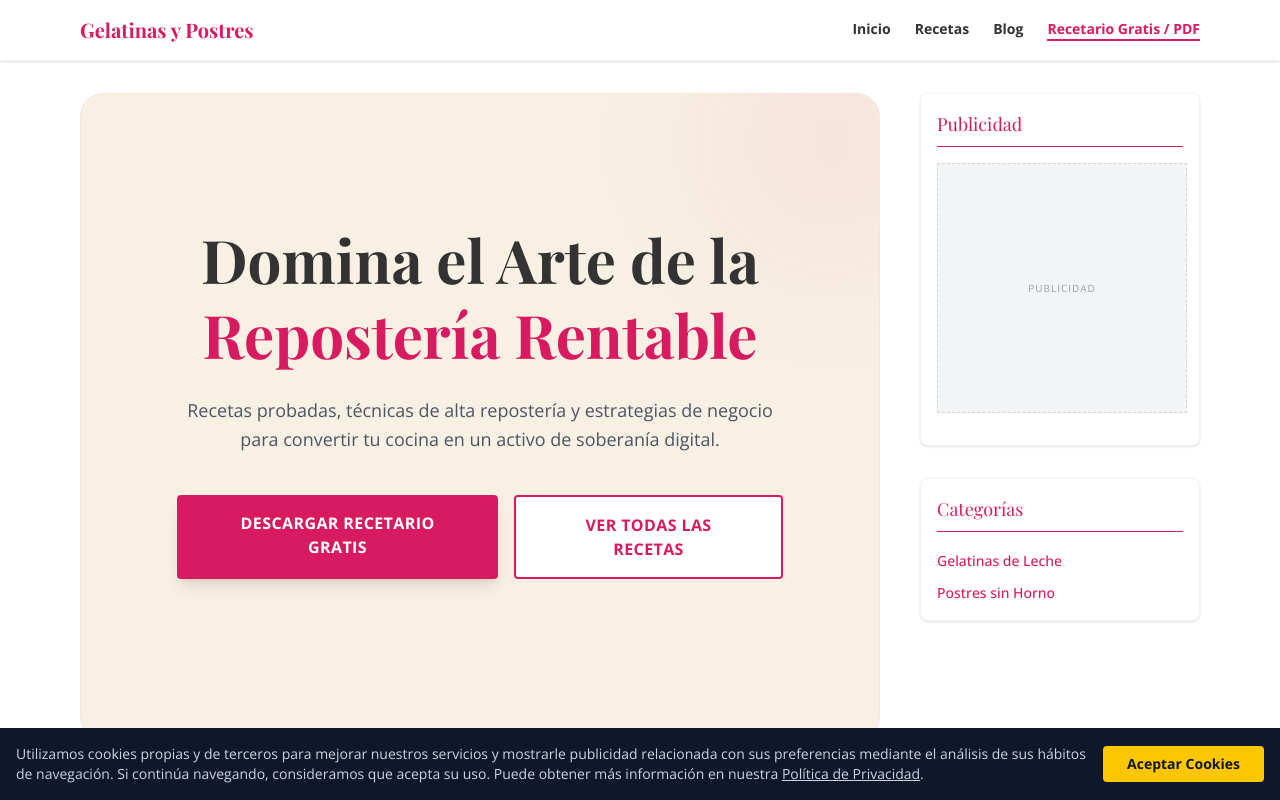
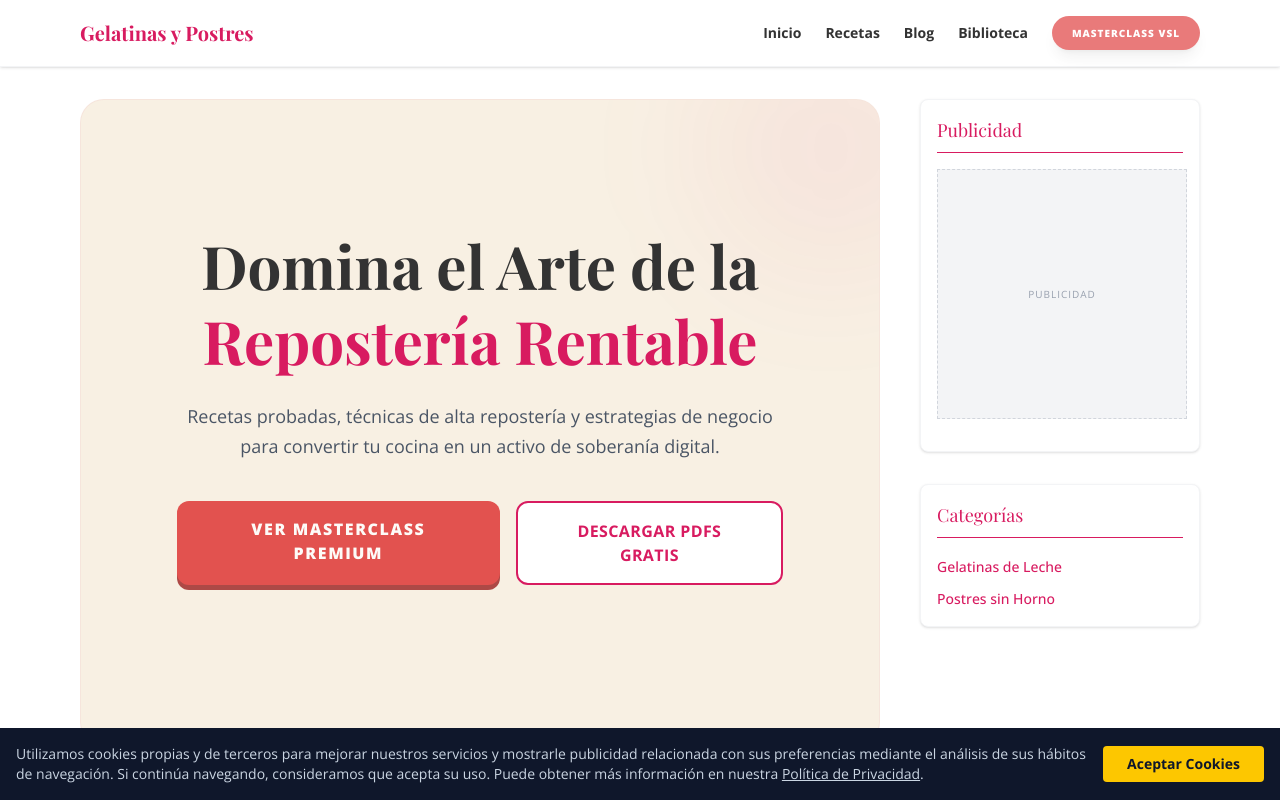
Before and after one commit to hilariotapiamarcosantonio-maker/granja-master, a Next.js app: page / in a window 1280 px wide. Shown: the top 800 px of the page. Built offline with nearby package versions, Linux system fonts and the light colour scheme; a web font is replaced by a local one.

Commit message:
🔗 Fix: Enlazado global del embudo y enlaces legales AdSense

```diff
--- a/src/app/layout.tsx
+++ b/src/app/layout.tsx
@@ -37,11 +37,14 @@ export default function RootLayout({
     <Link href="/" className="font-heading text-xl font-bold text-brand-primary">
       Gelatinas y Postres
     </Link>
-    <nav className="flex gap-6 text-sm font-bold text-brand-text">
+    <nav className="flex items-center gap-6 text-sm font-bold text-brand-text">
       <Link href="/" className="hover:text-brand-primary transition-colors">Inicio</Link>
       <Link href="/recetas" className="hover:text-brand-primary transition-colors">Recetas</Link>
       <Link href="/blog" className="hover:text-brand-primary transition-colors">Blog</Link>
-      <Link href="/recetario" className="text-brand-primary border-b-2 border-brand-primary hover:text-brand-accent transition-colors">Recetario Gratis / PDF</Link>
+      <Link href="/biblioteca" className="hover:text-brand-primary transition-colors">Biblioteca</Link>
+      <Link href="/masterclass" className="bg-[#DC2626] text-white px-5 py-2.5 rounded-full font-black uppercase tracking-widest text-[10px] shadow-lg hover:scale-105 transition-all animate-pulse">
+        Masterclass VSL
+      </Link>
     </nav>
   </div>
 </header>
@@ -73,8 +76,8 @@ export default function RootLayout({
         <p className="text-white/80 font-base text-sm leading-relaxed">
           Recetas, ideas y recursos para preparar, compartir y vender desde casa.
         </p>
-        <Link href="/recetario" className="inline-block bg-white text-brand-primary font-bold text-xs uppercase tracking-wider px-6 py-3 rounded-full shadow hover:bg-brand-surface transition-colors">
-          Ver Recetario Gratis
+        <Link href="/biblioteca" className="inline-block bg-white text-brand-primary font-bold text-xs uppercase tracking-wider px-6 py-3 rounded-full shadow hover:bg-brand-surface transition-colors">
+          Descargar PDFs Gratis
         </Link>
       </div>
 
@@ -85,18 +88,16 @@ export default function RootLayout({
           <li><Link href="/" className="hover:text-brand-accent transition-colors">Inicio</Link></li>
           <li><Link href="/recetas" className="hover:text-brand-accent transition-colors">Recetas</Link></li>
           <li><Link href="/blog" className="hover:text-brand-accent transition-colors">Blog</Link></li>
-          <li><Link href="/recetario" className="hover:text-brand-accent transition-colors">Recetario Gratis / PDF</Link></li>
+          <li><Link href="/biblioteca" className="hover:text-brand-accent transition-colors">Biblioteca (PDFs)</Link></li>
         </ul>
       </div>
 
-      {/* Columna 3: Explora (Categorías) */}
+      {/* Columna 3: Legal */}
       <div>
-        <h4 className="font-bold text-white mb-6 uppercase tracking-widest text-sm">Explora</h4>
+        <h4 className="font-bold text-white mb-6 uppercase tracking-widest text-sm">Legal</h4>
         <ul className="space-y-4 text-sm text-white/80 font-base">
-          <li><Link href="/categoria/recetas-faciles" className="hover:text-brand-accent transition-colors">Recetas Fáciles</Link></li>
-          <li><Link href="/categoria/postres-para-vender" className="hover:text-brand-accent transition-colors">Postres para Vender</Link></li>
-          <li><Link href="/categoria/inspiracion" className="hover:text-brand-accent transition-colors">Inspiración</Link></li>
-          <li><Link href="/categoria/guias" className="hover:text-brand-accent transition-colors">Guías</Link></li>
+          <li><Link href="/politica-de-privacidad" className="hover:text-brand-accent transition-colors">Política de Privacidad</Link></li>
+          <li><Link href="/terminos-y-condiciones" className="hover:text-brand-accent transition-colors">Términos y Condiciones</Link></li>
         </ul>
       </div>
 
--- a/src/app/page.tsx
+++ b/src/app/page.tsx
@@ -23,11 +23,11 @@ export default async function Home() {
             Recetas probadas, técnicas de alta repostería y estrategias de negocio para convertir tu cocina en un activo de soberanía digital.
           </p>
           <div className="flex flex-col sm:flex-row justify-center gap-4 pt-4">
-            <Link href="/recetario" className="bg-brand-primary text-white font-bold uppercase tracking-wide px-8 py-4 rounded shadow-lg hover:bg-brand-accent transition-all">
-              Descargar Recetario Gratis
+            <Link href="/masterclass" className="bg-[#DC2626] text-white font-black uppercase tracking-widest px-8 py-4 rounded-xl shadow-[0_5px_0_#991b1b] hover:translate-y-1 hover:shadow-[0_2px_0_#991b1b] transition-all animate-pulse">
+              Ver Masterclass Premium
             </Link>
-            <Link href="/recetas" className="bg-white text-brand-primary border-2 border-brand-primary font-bold uppercase tracking-wide px-8 py-4 rounded hover:bg-brand-surface transition-all">
-              Ver Todas las Recetas
+            <Link href="/biblioteca" className="bg-white text-brand-primary border-2 border-brand-primary font-bold uppercase tracking-wide px-8 py-4 rounded-xl hover:bg-brand-surface transition-all">
+              Descargar PDFs Gratis
             </Link>
           </div>
         </div>
@@ -160,8 +160,8 @@ export default async function Home() {
         <p className="text-white/80 font-base max-w-xl mx-auto">
           Descarga nuestra guía maestra y descubre cómo logramos texturas perfectas y un negocio rentable.
         </p>
-        <Link href="/recetario" className="inline-block bg-brand-accent text-brand-text font-bold uppercase tracking-widest px-8 py-3.5 rounded-full hover:shadow-lg transition-all active:scale-95">
-          Acceder al Recetario Ahora
+        <Link href="/biblioteca" className="inline-block bg-brand-accent text-brand-text font-bold uppercase tracking-widest px-8 py-3.5 rounded-full hover:shadow-lg transition-all active:scale-95">
+          Acceder a la Biblioteca Ahora
         </Link>
       </section>
 
```
